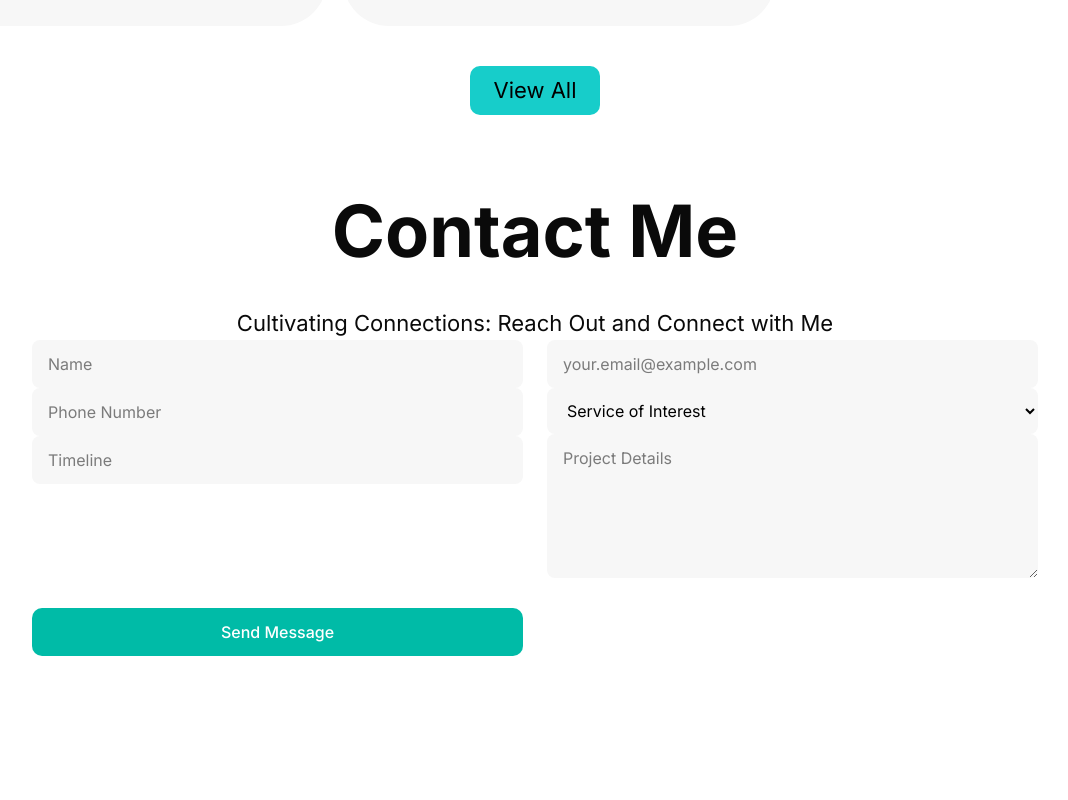
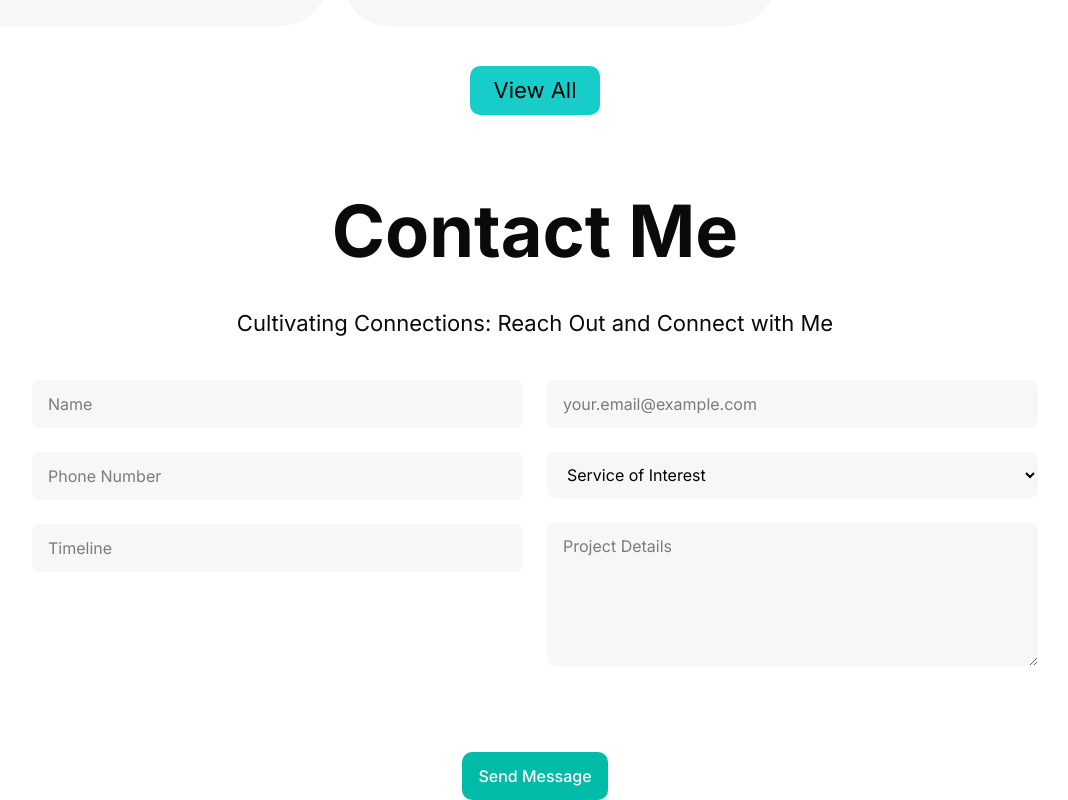
Before and after one commit to Roshen-Perera/ceylon-developers-portfolio, a Next.js app: page /portfolio in a window 1280 px wide. Shown: the part 4348-5148 px from the top of the page, without its empty margins (105-1173 px from the left). Before the commit the page ends 5004 px from the top, so only its background shows below. Built offline with nearby package versions, Linux system fonts and the light colour scheme.

Commit message:
Refactor layout of ContactPortfolio component for improved spacing and structure

```diff
--- a/components/contactPortfolio.tsx
+++ b/components/contactPortfolio.tsx
@@ -7,8 +7,8 @@ const ContactPortfolio = () => {
       <p className="text-[22px] mt-10">
         Cultivating Connections: Reach Out and Connect with Me
       </p>
-      <div className="grid grid-cols-2 gap-6">
-        <div>
+      <div className="grid grid-cols-2 gap-6 mt-10 mb-20">
+        <div className="flex flex-col gap-6">
           <div>
             <input
               type="text"
@@ -37,7 +37,7 @@ const ContactPortfolio = () => {
             />
           </div>
         </div>
-        <div>
+        <div className="flex flex-col gap-6">
           <div>
             <input
               type="email"
@@ -65,7 +65,8 @@ const ContactPortfolio = () => {
             ></textarea>
           </div>
         </div>
-
+      </div>
+      <div>
         <button
           type="button"
           className="w-full py-3 px-4 rounded-lg font-medium text-white bg-teal-500 hover:bg-teal-600 focus:outline-none focus:ring-2 focus:ring-teal-500 focus:ring-offset-2 transition-colors"
```
